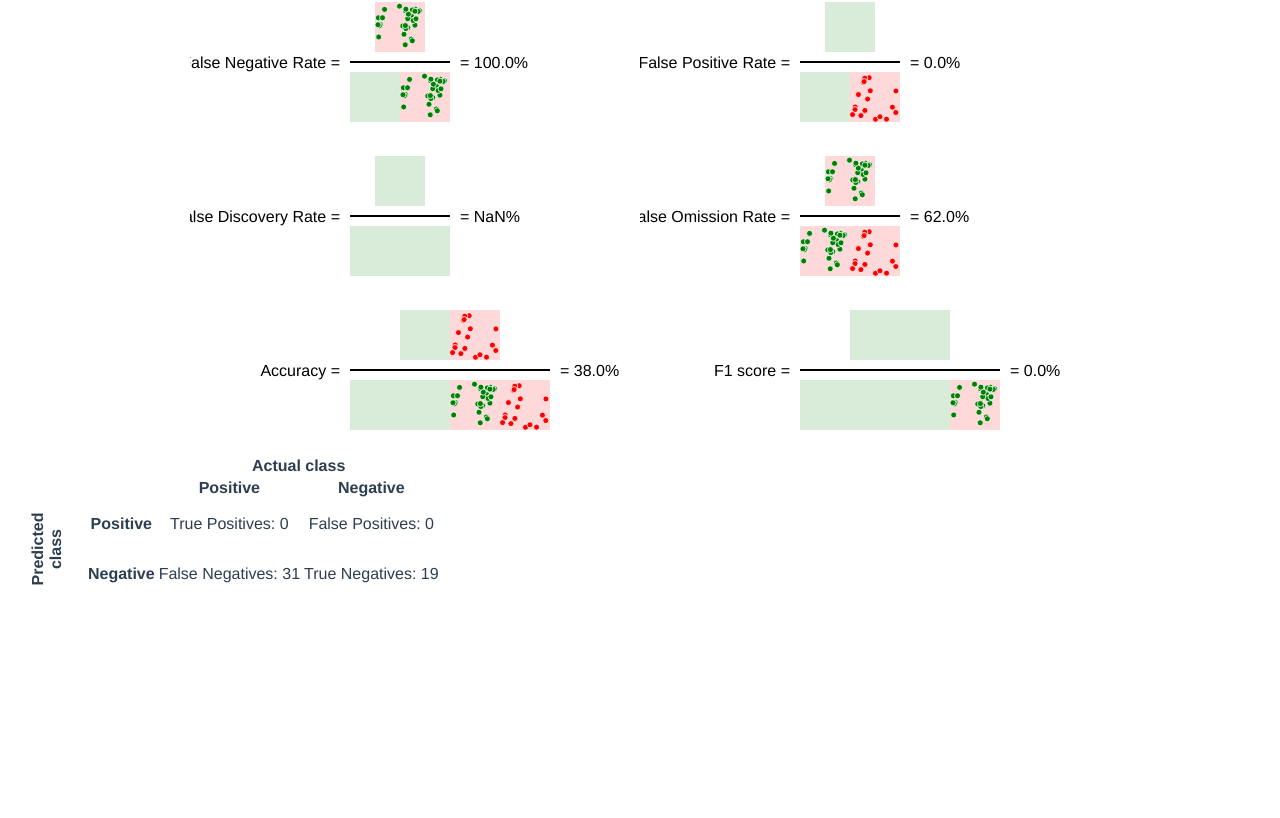
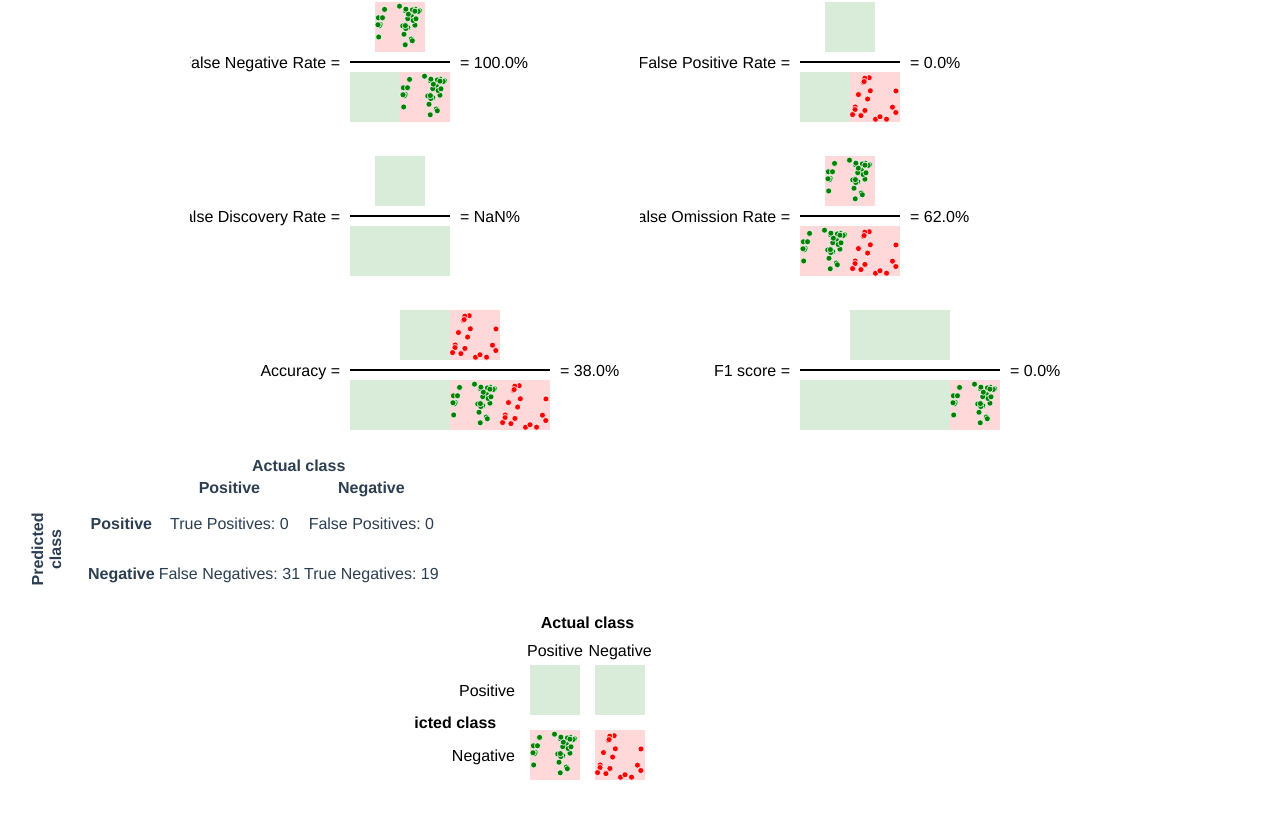
Before and after one commit to stared/which-ml-are-you, a Vue app: page / in a window 1280 px wide. Shown: the part 1249-2067 px from the top of the page. Before the commit the page ends 1857 px from the top, so only its background shows below. Built offline with nearby package versions, Linux system fonts and the light colour scheme; the HTML template or start-up script is replaced by a standard one.

Commit message:
Visual confusion table

```diff
--- a/src/App.vue
+++ b/src/App.vue
@@ -58,6 +58,11 @@
     />
 
     <ConfusionTable :metrics="metrics"/>
+    <ConfusionTableVisually
+      :metrics="metrics"
+      :metricsPoints="metricsPoints"
+      :colorScheme="selectedColorScheme"
+    />
   </div>
 </template>
 
@@ -65,6 +70,7 @@
 
 import Chart from './components/Chart.vue'
 import ConfusionTable from './components/ConfusionTable.vue'
+import ConfusionTableVisually from './components/ConfusionTableVisually.vue'
 import QuantityVisually from './components/QuantityVisually.vue'
 import {computeMetrics, confusionMatrixMetrics, splitByMetrics} from './metrics.js';
 import {tiles, allDatasets} from './datasets.js'
@@ -75,7 +81,8 @@ export default {
   components: {
     Chart,
     ConfusionTable,
-    QuantityVisually
+    QuantityVisually,
+    ConfusionTableVisually
   },
   data: function () {
     return {
--- /dev/null
+++ b/src/components/ConfusionTableVisually.vue
@@ -0,0 +1,156 @@
+<template>
+  <svg
+    width="450"
+    height="250"
+  >
+    <text
+      class="label-rows main-label"
+      :x="3 * spacing / 2"
+      :y="shiftY + 3 * spacing / 2 + tileSize"
+    >
+      Predicted class
+    </text>
+    <text
+      class="preds-label"
+      :x="shiftX"
+      :y="shiftY + spacing + tileSize / 2"
+    >
+      Positive
+    </text>
+    <text
+      class="preds-label"
+      :x="shiftX"
+      :y="shiftY + 2 * spacing + 3 * tileSize / 2"
+    >
+      Negative
+    </text>
+    <text
+      class="label-columns main-label"
+      :x="shiftX + 3 * spacing / 2 + tileSize"
+      :y="3 * spacing / 2"
+    >
+      Actual class
+    </text>
+    <text
+      class="true-label"
+      :x="shiftX + spacing + tileSize / 2"
+      :y="shiftY"
+    >
+      Positive
+    </text>
+    <text
+      class="true-label"
+      :x="shiftX + 2 * spacing + 3 * tileSize / 2"
+      :y="shiftY"
+    >
+      Negative
+    </text>
+    <g class="tiles">
+      <ConfusedTile
+        v-for="(quantity, i) in [`truePositives`, `falsePositives`, `falseNegatives`, `trueNegatives`]"
+        :key="`numerator-${i}-${quantity}`"
+        :n="metrics[quantity]"
+        :points="metricsPoints[quantity]"
+        :circleRadius="3"
+        :size="tileSize"
+        :x="shiftX + (i % 2 + 1) * spacing + (i % 2) * tileSize"
+        :y="shiftY + (Math.floor(i / 2) + 1) * spacing + Math.floor(i / 2) * tileSize"
+        :tileMetrics="quantity"
+        :colorScheme="colorScheme"
+      />
+    </g>
+  </svg>
+</template>
+
+<script>
+
+import ConfusedTile from './ConfusedTile.vue';
+
+export default {
+  name: 'ConfusionTableVisually',
+  components: {
+    ConfusedTile
+  },
+  props: {
+    tileSize: {
+      type: Number,
+      default: 50
+    },
+    spacing: {
+      type: Number,
+      default: 15
+    },
+    shiftX: {
+      type: Number,
+      default: 100
+    },
+    shiftY: {
+      type: Number,
+      default: 50
+    },
+    colorScheme: {
+      type: Object,
+      default: () => ({
+        name: "RedGreen",
+        negative: 'red',
+        positive: 'green'
+      })
+    },
+    metrics: {
+      type: Object,
+      default: () => ({
+        truePositives: 0,
+        falsePositives: 0,
+        falseNegatives: 0,
+        trueNegatives: 0,
+      })
+    },
+    metricsPoints: {
+      type: Object,
+      default: () => ({
+        truePositives: [],
+        falsePositives: [],
+        falseNegatives: [],
+        trueNegatives: [],
+      })
+    },
+  },
+}
+
+</script>
+
+<style scoped>
+
+.tiles {
+  text-anchor: end;
+  dominant-baseline: central;
+}
+
+.label-rows {
+  text-anchor: middle;
+  dominant-baseline: central;
+
+  /*transform-origin: left bottom;*/
+  /*transform: rotate(-90deg) translate(15, 200);*/
+}
+
+.label-columns {
+  text-anchor: middle;
+  dominant-baseline: central;
+}
+
+.preds-label {
+  text-anchor: end;
+  dominant-baseline: central;
+}
+
+.true-label {
+  text-anchor: middle;
+  dominant-baseline: central;
+}
+
+.main-label {
+  font-weight: bold;
+}
+
+</style>
```
